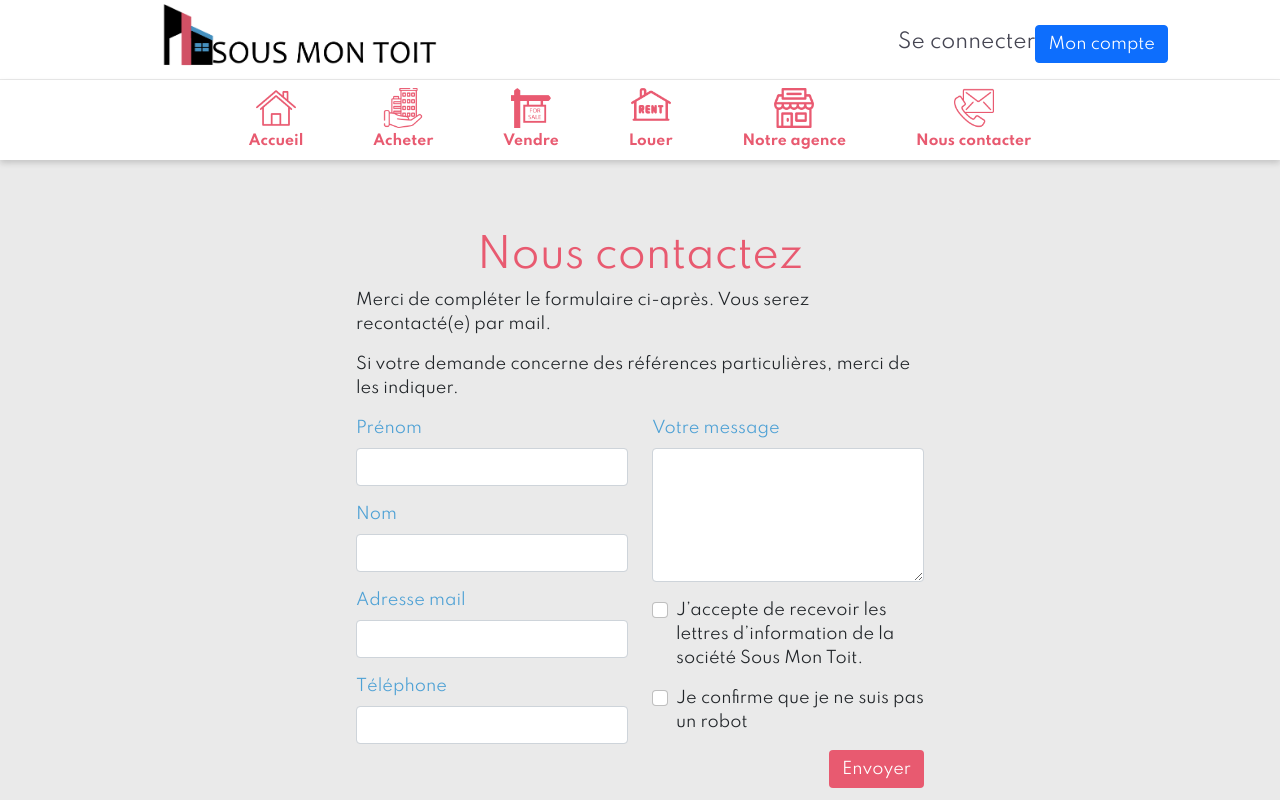
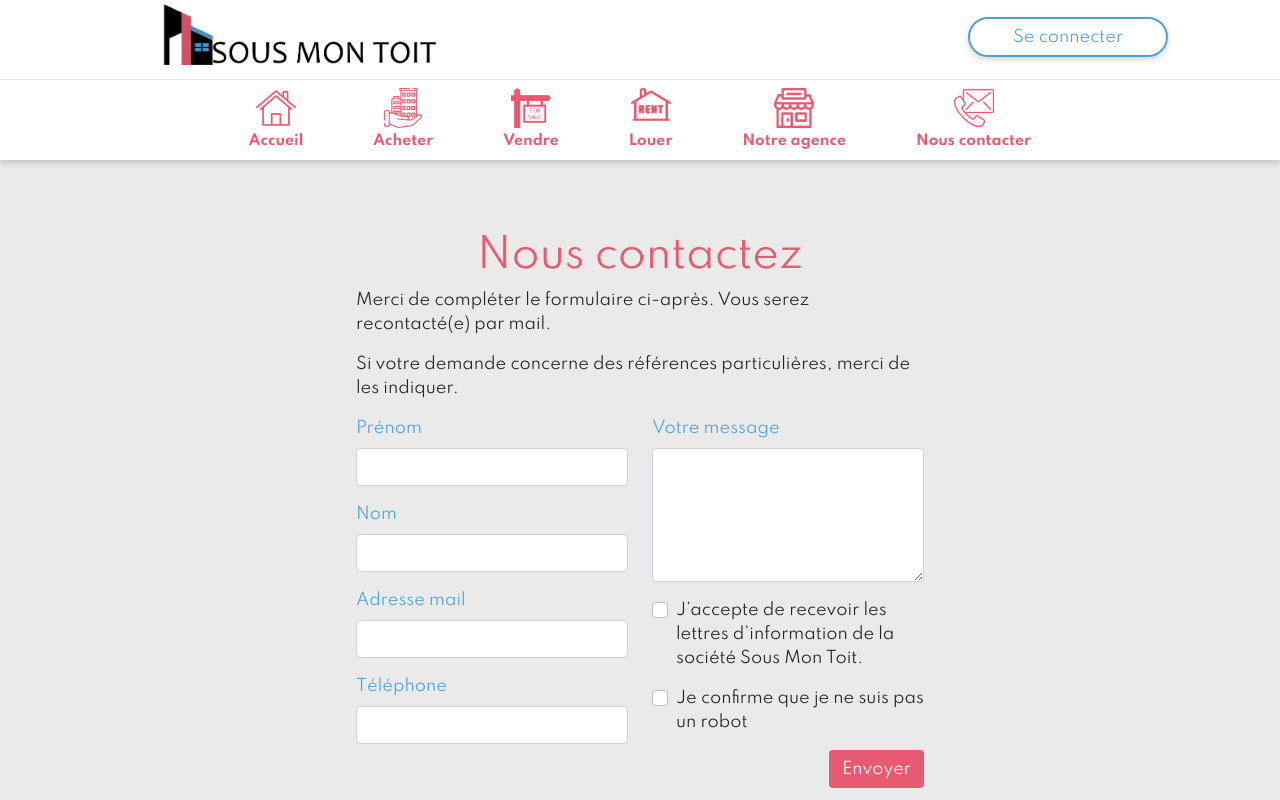
Before and after one commit to kevinmilet/sous_mon_toit-WEB, a React (Create React App) app: page /contact in a window 1280 px wide. Shown: the top 800 px of the page. Built offline with nearby package versions, Linux system fonts and the light colour scheme.

Commit message:
kevin - modif bouton connexion/mon compte

```diff
--- a/src/components/Connexion/Connexion.jsx
+++ b/src/components/Connexion/Connexion.jsx
@@ -1,5 +1,4 @@
-import React, { useEffect, useState } from 'react';
-import './Connexion.css';
+import React, {useState} from 'react';
 import styled from "styled-components";
 import colors from '../../utils/styles/colors';
 import axios from 'axios';
--- a/src/components/Contact/Contact.jsx
+++ b/src/components/Contact/Contact.jsx
@@ -1,5 +1,4 @@
-import React, { useState, useEffect } from 'react';
-import './Contact.css'
+import React, {useEffect, useState} from 'react';
 import styled from "styled-components";
 import colors from '../../utils/styles/colors';
 import axios from 'axios';
@@ -23,7 +22,7 @@ const Contact = () => {
 
     axios.defaults.headers.common = {'Authorization': `Bearer ${localStorage["token"]}`}
     useEffect(()=>{
-        if(localStorage["token"] != null  ){
+        if(localStorage["token"] != null){
 
             axios.post("http://api-sousmontoit.am.manusien-ecolelamanu.fr/public/api/c/me")
             .then(res=>{
--- a/src/components/Inscription/Inscription.jsx
+++ b/src/components/Inscription/Inscription.jsx
@@ -1,5 +1,4 @@
 import React from 'react';
-import './Inscription.css';
 import styled from "styled-components";
 import colors from '../../utils/styles/colors';
 
--- a/src/components/Topbar/Topbar.jsx
+++ b/src/components/Topbar/Topbar.jsx
@@ -20,30 +20,39 @@ const Logo = styled.img`
 `
 const LinkCol = styled.div`
     padding: 0;
-    margin-top: 25px;
+    margin: auto 0;
     margin-right: 7rem;
-    text-align: right;
+    text-align: center;
 `
 const ConnectLink = styled.a`
-    font-size: 20px;
-    color: ${colors.primary};
+    width: 200px;
+    height: 40px;
+    border: 2px solid ${colors.secondaryBtn};
+    border-radius: 50px;
+    font-size: 16px;
+    padding-top: 6px;
+    color: ${colors.secondaryBtn};
     text-decoration: none;
+    box-shadow: 0px 3px 6px rgba(0, 0, 0, 0.16);
     &:hover {
-        color: ${colors.secondary}
+        color: ${colors.secondary};
+        border-color: ${colors.secondary};
     }
 `
 
 const Topbar = () => {
     return (
         <Container className="container-fluid">
-            <RowHeader className="row rowHeader">
+            <RowHeader className="row rowHeader d-flex justify-content-start">
                 <div className="col">
                     <Logo src={logo} className="logo" alt="Logo Sous Mon Toit"/>
                 </div>
-                <LinkCol className="col linkCol">
-                    {/*<Link href="#" className="connectLink">Se connecter</Link>*/}
-                    <ConnectLink href="#" className="connectLink">Se connecter</ConnectLink>
-                    <a href="/my-account" class="btn btn-primary">Mon compte</a>
+                <LinkCol className="col linkCol d-flex justify-content-end">
+                    {localStorage['token'] != null ?
+                            <ConnectLink href="/my-account" type="button" className="connectLink">Mon compte</ConnectLink>
+                            :
+                            <ConnectLink href="/connexion" type="button" className="connectLink">Se connecter</ConnectLink>
+                    }
                 </LinkCol>
             </RowHeader>
         </Container>
--- a/src/navigation/Menu/Menu.jsx
+++ b/src/navigation/Menu/Menu.jsx
@@ -95,7 +95,7 @@ const Menu = () => {
                             </MenuMenuItemnk>
                         </MenuItem>
                         <MenuItem className="nav-item">
-                            <MenuMenuItemnk href="#">
+                            <MenuMenuItemnk href="/contact">
                                 <div>
                                     <Icons src={contact} alt="Contact"/>
                                 </div>
```
Also changed, not shown: src/components/Connexion/Connexion.css (deleted), src/components/Contact/Contact.css (deleted), src/components/Inscription/Inscription.css (deleted).
